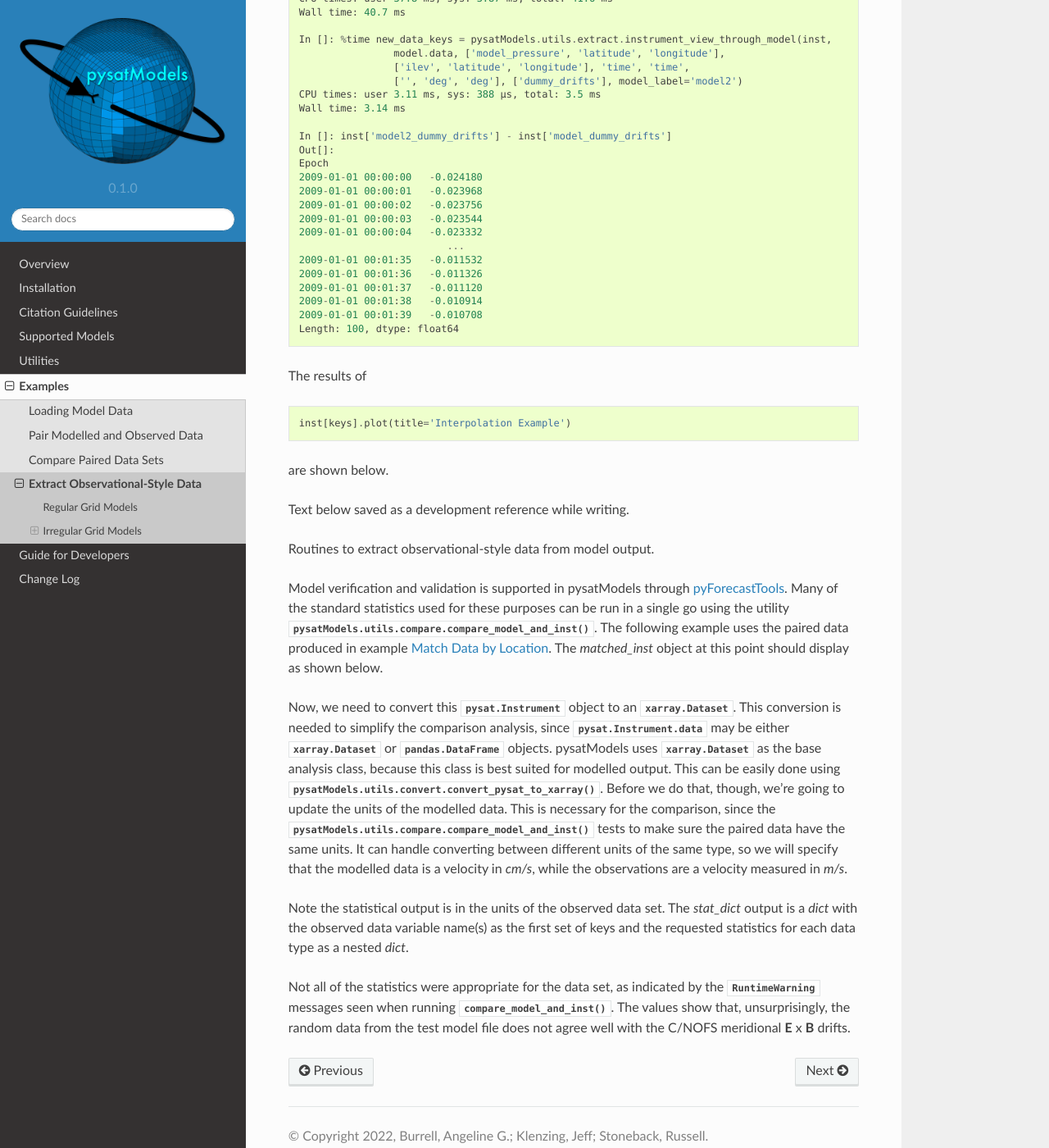
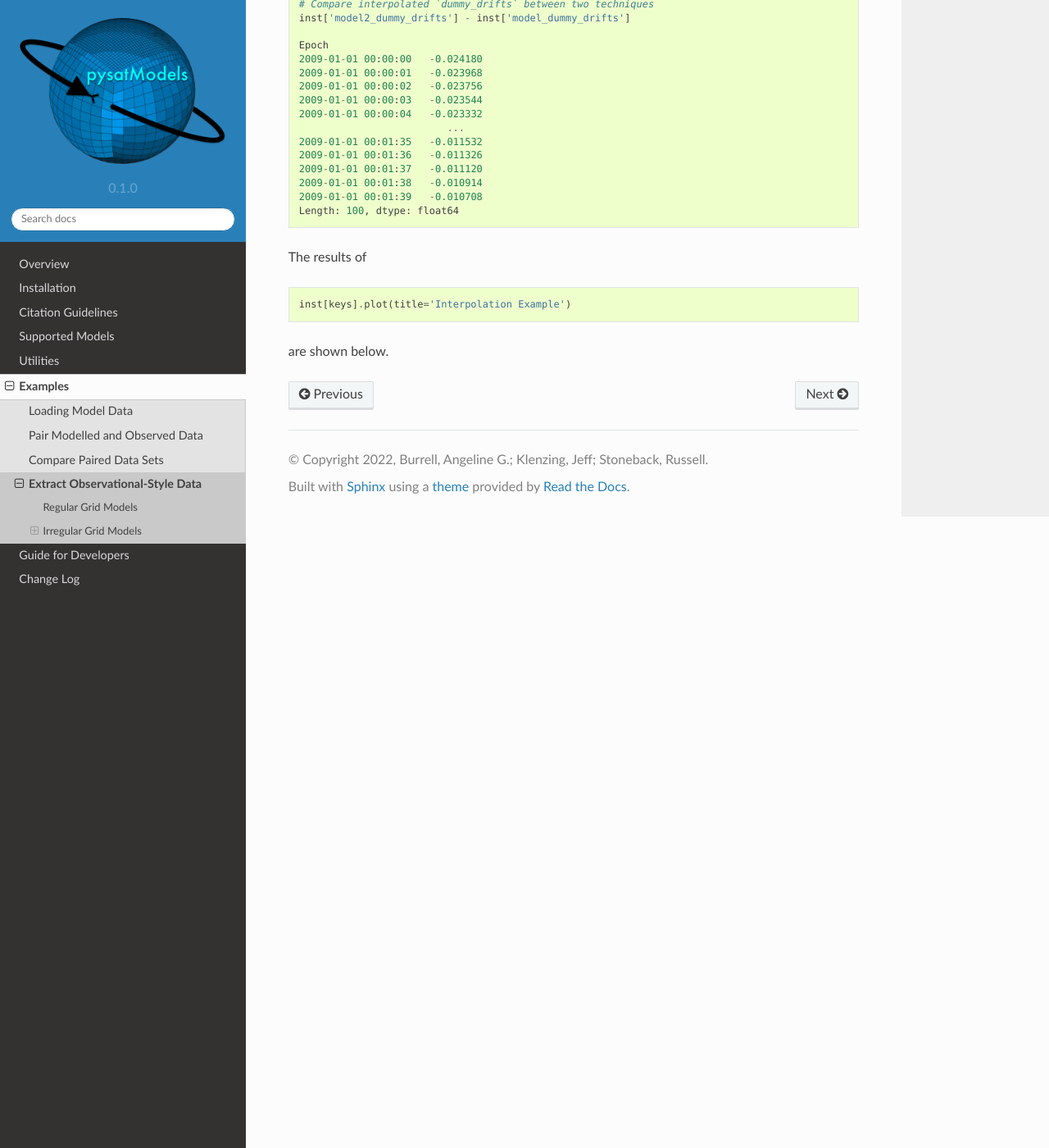
Before and after one commit to pysat/pysatModels, a Sphinx documentation site: the page built from docs/examples/ex_extract.rst, in a window 1280 px wide and 1400 px high, scrolled down 7316 px. Shown: the whole window at 82% size. Built offline with Sphinx 7.4.7 and the Read the Docs theme 2.0.0, drawn with Linux system fonts in a browser that asks for light colours; some of the changed text lies outside the part shown.

Commit message:
STY: Code block cleanup

```diff
--- a/docs/examples/ex_extract.rst
+++ b/docs/examples/ex_extract.rst
@@ -44,8 +44,6 @@ Looking at the loaded `model.data` we can see that the model is indeed regular.
 
 .. code:: python
 
-   In []: model.data
-   Out[]:
    <xarray.Dataset>
    Dimensions:    (time: 96, latitude: 21, longitude: 73, altitude: 41)
    Coordinates:
@@ -65,19 +63,18 @@ and `altitude`, and are all one-dimensional and directly relevant to a
 physical satellite location. The equivalent satellite variables are
 `latitude`, `longitude`, and `altitude`, with
 `time` taken from the associated :py:class:`Instrument` time index
-(:py:attr:`inst.data.index`).
+(:py:attr:`inst.data.index`). The output from `inst.variables` and `inst.data.index` should be
+
 
 .. code:: python
 
-   In []: inst.variables
-   Out[]:
    Index(['uts', 'mlt', 'slt', 'longitude', 'latitude', 'altitude', 'orbit_num',
           'dummy1', 'dummy2', 'dummy3', 'dummy4', 'string_dummy',
 	  'unicode_dummy', 'int8_dummy', 'int16_dummy', 'int32_dummy',
 	  'int64_dummy', 'model_dummy2'], dtype='object')
 
-   In []: inst.data.index
-   Out[]:
+.. code:: python
+
    DatetimeIndex(['2009-01-01 00:00:00', '2009-01-01 00:00:01',
                   '2009-01-01 00:00:02', '2009-01-01 00:00:03',
                   '2009-01-01 00:00:04', '2009-01-01 00:00:05',
@@ -145,12 +142,10 @@ the coordinates of interest. Consider an alternative model data set,
 
 .. code:: python
 
-    In []: model = pysat.Instrument('pysat', 'testmodel', tag='pressure_levels')
+    model = pysat.Instrument('pysat', 'testmodel', tag='pressure_levels')
+    model.load(2009, 1)
+    model.data
 
-    In []: model.load(2009, 1)
-
-    In []: model.data
-    Out[]:
     <xarray.Dataset>
     Dimensions:       (time: 24, latitude: 72, longitude: 144, lev: 57, ilev: 57)
     Coordinates:
@@ -200,11 +195,8 @@ altitude values added to `inst` are returned from the function.
 
 .. code:: python
 
-    In []: keys
-    Out[]: ['model_altitude', 'model_pressure']
+    inst['model_pressure']
 
-    In []: inst['model_pressure']
-    Out[]:
     Epoch
     2009-01-01 00:00:00    3.104662
     2009-01-01 00:00:01    3.104652
@@ -219,8 +211,9 @@ altitude values added to `inst` are returned from the function.
     2009-01-01 23:59:59    2.494776
     Name: model_pressure, Length: 86400, dtype: float64
 
-    In []: inst['model_altitude'] - inst['altitude']
-    Out[]:
+    # Calculate difference between interpolation techniques
+    inst['model_altitude'] - inst['altitude']
+
     Epoch
     2009-01-01 00:00:00   -0.744426
     2009-01-01 00:00:01   -0.744426
@@ -235,7 +228,7 @@ altitude values added to `inst` are returned from the function.
     2009-01-01 23:59:59   -0.610749
     Length: 86400, dtype: float64
 
-Using the added `model_pressure` information model values may not be
+Using the added `model_pressure` information model values may be
 interpolated onto `inst` using regular grid methods.
 
 .. code:: python
@@ -247,11 +240,8 @@ interpolated onto `inst` using regular grid methods.
 
 .. code:: python
 
-    In []: new_data_keys
-    Out[]: ['model_dummy_drifts']
+    inst['model_dummy_drifts']
 
-    In []: inst['model_dummy_drifts']
-    Out[]:
     Epoch
     2009-01-01 00:00:00    30.289891
     2009-01-01 00:00:01    30.305303
@@ -355,7 +345,7 @@ is limited to ensure quick runtime.
     model = pysat.Instrument('pysat', 'testmodel', tag='pressure_levels', num_samples=5)
     inst.load(2009, 1)
     model.load(2009, 1)
-    In []: %time keys = pysatModels.utils.extract.interp_inst_w_irregular_model_coord(inst,
+    %time keys = pysatModels.utils.extract.interp_inst_w_irregular_model_coord(inst,
                                 model.data, ["altitude", "latitude", "longitude"],
                                 ["ilev", "latitude", "longitude"],
                                 "time", ["cm", "deg", "deg"], "ilev",
@@ -364,8 +354,8 @@ is limited to ensure quick runtime.
     CPU times: user 419 ms, sys: 13 ms, total: 432 ms
     Wall time: 431 ms
 
-    In []: inst['model_dummy_drifts']
-    Out[]:
+    inst['model_dummy_drifts']
+
     Epoch
     2009-01-01 00:00:00    22.393249
     2009-01-01 00:00:01    22.405926
@@ -380,21 +370,22 @@ is limited to ensure quick runtime.
     2009-01-01 00:01:39    23.642492
     Name: model_dummy_drifts, Length: 100, dtype: float64
 
-    In []: %time keys = iamp(inst, model.data, ["altitude", "latitude", "longitude"],
-                            ["ilev", "latitude", "longitude"], "time", "time",
-                            ['', "deg", "deg"], 'altitude', 'altitude', 'cm')
+    %time keys = iamp(inst, model.data, ["altitude", "latitude", "longitude"],
+                      ["ilev", "latitude", "longitude"], "time", "time",
+                      ['', "deg", "deg"], 'altitude', 'altitude', 'cm')
     CPU times: user 37.8 ms, sys: 3.87 ms, total: 41.6 ms
     Wall time: 40.7 ms
 
-    In []: %time new_data_keys = pysatModels.utils.extract.instrument_view_through_model(inst,
+    %time new_data_keys = pysatModels.utils.extract.instrument_view_through_model(inst,
                     model.data, ['model_pressure', 'latitude', 'longitude'],
                     ['ilev', 'latitude', 'longitude'], 'time', 'time',
                     ['', 'deg', 'deg'], ['dummy_drifts'], model_label='model2')
     CPU times: user 3.11 ms, sys: 388 µs, total: 3.5 ms
     Wall time: 3.14 ms
 
-    In []: inst['model2_dummy_drifts'] - inst['model_dummy_drifts']
-    Out[]:
+    # Compare interpolated `dummy_drifts` between two techniques
+    inst['model2_dummy_drifts'] - inst['model_dummy_drifts']
+
     Epoch
     2009-01-01 00:00:00   -0.024180
     2009-01-01 00:00:01   -0.023968
@@ -415,42 +406,3 @@ The results of ::
     inst[keys].plot(title='Interpolation Example')
 
 are shown below.
-
-
-
-Text below saved as a development reference while writing.
-
-Routines to extract observational-style data from model output.
-
-Model verification and validation is supported in pysatModels through
-`pyForecastTools <https://github.com/drsteve/PyForecastTools>`_. Many of the
-standard statistics used for these purposes can be run in a single go using
-the utility :py:func:`pysatModels.utils.compare.compare_model_and_inst`. The
-following example uses the paired data produced in example :ref:`ex_match-loc`.
-The `matched_inst` object at this point should display as shown below.
-
-Now, we need to convert this :py:class:`pysat.Instrument` object to an
-:py:class:`xarray.Dataset`.  This conversion is needed to simplify the
-comparison analysis, since :py:attr:`pysat.Instrument.data` may be either
-:py:class:`xarray.Dataset` or :py:class:`pandas.DataFrame` objects.  pysatModels
-uses :py:class:`xarray.Dataset` as the base analysis class, because this class
-is best suited for modelled output.  This can be easily done using
-:py:func:`pysatModels.utils.convert.convert_pysat_to_xarray`. Before we do
-that, though, we're going to update the units of the modelled data. This is
-necessary for the comparison, since the
-:py:func:`pysatModels.utils.compare.compare_model_and_inst` tests to make sure
-the paired data have the same units.  It can handle converting between different
-units of the same type, so we will specify that the modelled data is a velocity
-in *cm/s*, while the observations are a velocity measured in *m/s*.
-
-Note the statistical output is in the units of the observed data set.  The
-`stat_dict` output is a *dict* with the observed data
-variable name(s) as the first set of keys and the requested statistics for
-each data type as a nested *dict*.
-
-
-Not all of the statistics were appropriate for the data set, as indicated by the
-:py:exc:`RuntimeWarning` messages seen when running
-:py:func:`~pysatModels.utils.compare.compare_model_and_inst`.  The values
-show that, unsurprisingly, the random data from the test model file does not
-agree well with the C/NOFS meridional **E** x **B** drifts.
```
